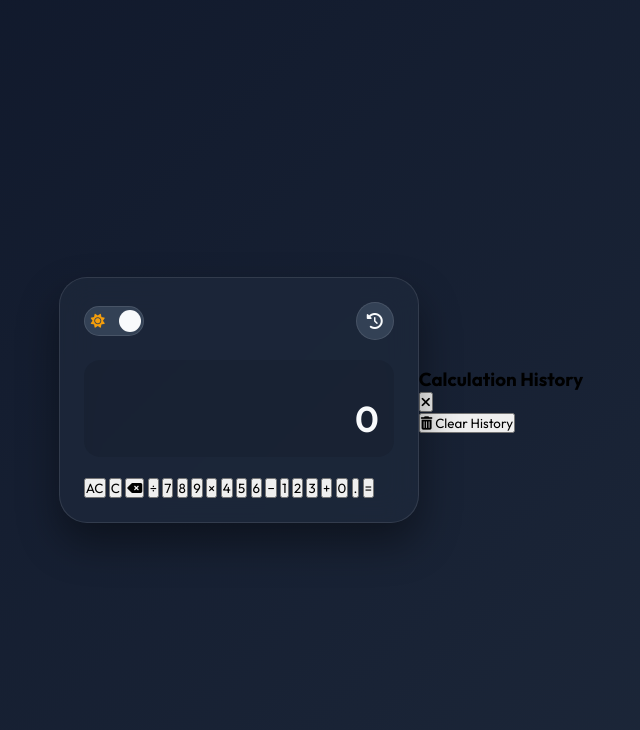
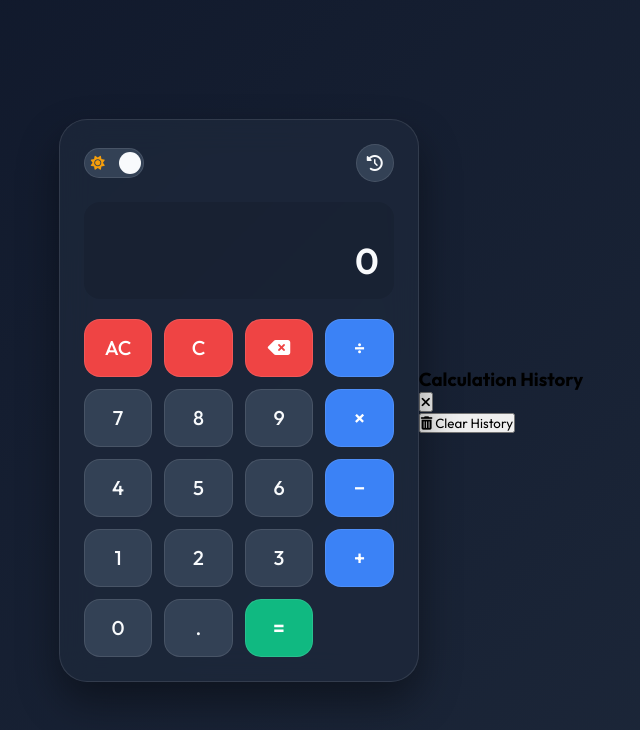
Before and after one commit to 123anjan/Task-2_CodeAlpha_Calculator-App, a plain HTML site: page index.html in a window 1280 px wide. Shown: the whole page, without its empty margins (319-959 px from the left). Drawn offline with Linux system fonts and the light colour scheme.

Commit message:
Added keypad & button variants styles

```diff
--- a/assets/css/style.css
+++ b/assets/css/style.css
@@ -224,3 +224,65 @@ input:checked + .slider::before {
   color: var(--text-primary);
   letter-spacing: -1px;
 }
+/*--- KEYPAD & BUTTON VARIANTS ---*/
+
+.keypad {
+  display: grid;
+  grid-template-columns: repeat(4, 1fr);
+  gap: 12px;
+}
+
+/* Base Button Style */
+.btn {
+  height: 58px;
+  border-radius: 16px;
+  border: 1px solid var(--calc-border);
+  background: var(--btn-bg);
+  color: var(--text-primary);
+  font-size: 20px;
+  font-weight: 500;
+  cursor: pointer;
+  display: flex;
+  align-items: center;
+  justify-content: center;
+  user-select: none;
+  outline: none;
+}
+
+.btn:hover {
+  background: var(--btn-hover);
+  transform: translateY(-2px);
+}
+.btn:active {
+  transform: translateY(1px);
+}
+.btn-active-key {
+  animation: pulse 0.15s ease-in-out;
+}
+
+/* Special Button Color Variations */
+.btn-operator {
+  background: var(--operator-bg);
+  color: #fff;
+  font-weight: 600;
+}
+.btn-operator:hover {
+  background: var(--operator-hover);
+}
+
+.btn-action {
+  background: var(--action-bg);
+  color: #fff;
+}
+.btn-action:hover {
+  background: var(--action-hover);
+}
+
+.btn-equals {
+  background: var(--equals-bg);
+  color: #fff;
+  font-weight: 700;
+}
+.btn-equals:hover {
+  background: var(--equals-hover);
+}
```
Lines whose indentation alone changed are shown as unchanged.
